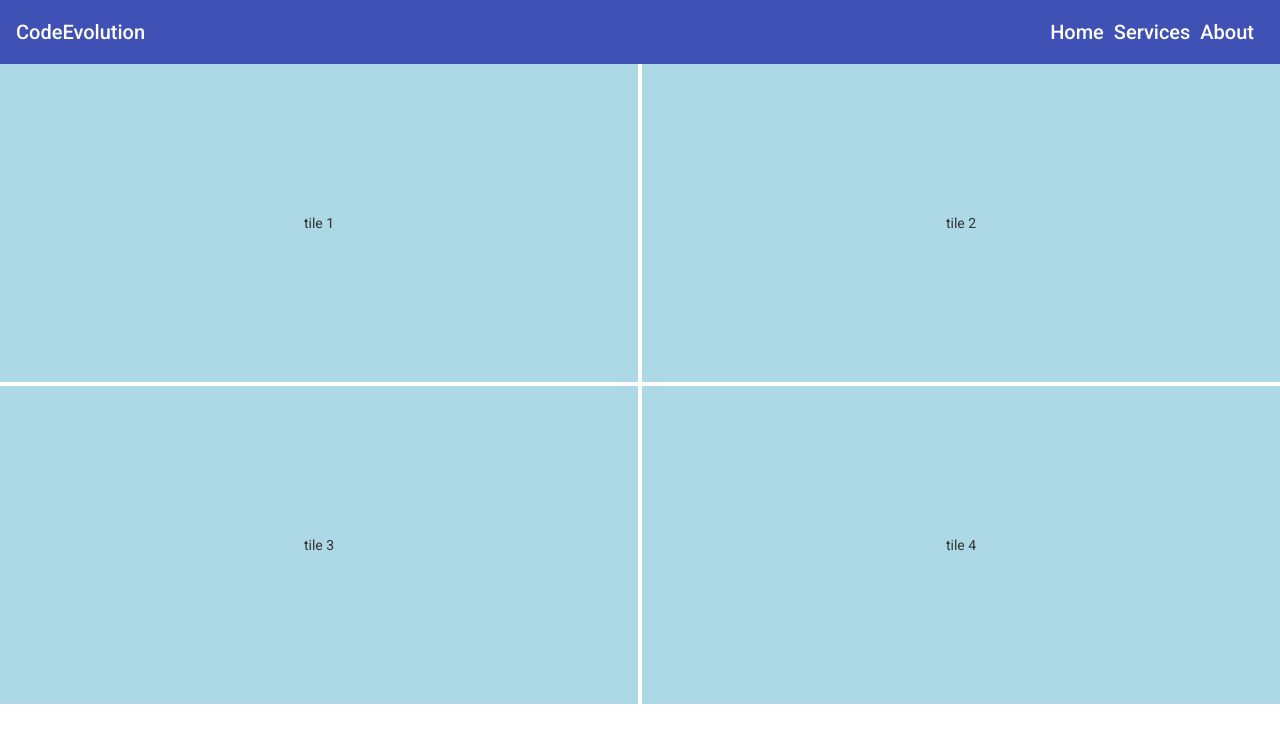
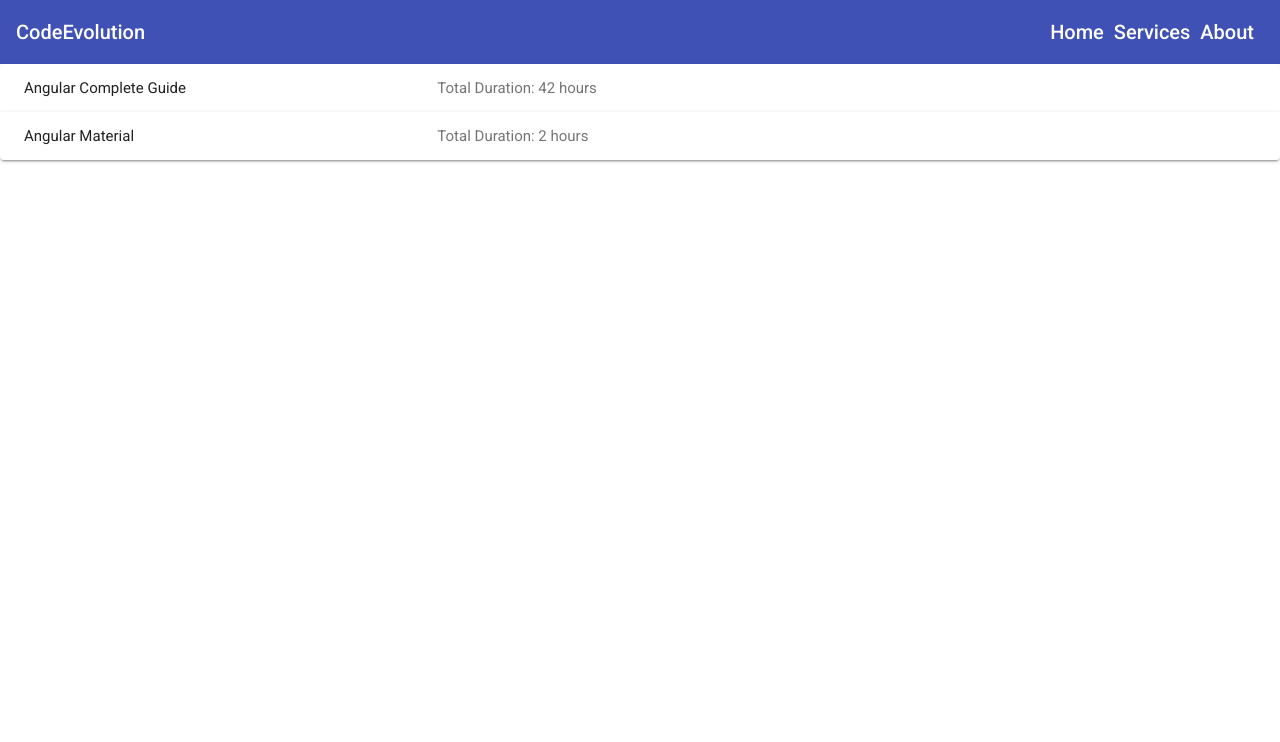
Before and after one commit to shivrajpro/angular-practice, an Angular app: page / in a window 1280 px wide. Shown: the top 742 px of the page. Built offline with nearby package versions, Linux system fonts and the light colour scheme.

Commit message:
expansion panel

```diff
--- a/src/app/app.component.html
+++ b/src/app/app.component.html
@@ -210,3 +210,29 @@
     <mat-grid-tile>tile 4</mat-grid-tile>
   </mat-grid-list>
 </div>
+
+<!-- expansion panel -->
+<div *ngIf="showElements.expansion">
+  <mat-accordion multi="true" hideToggle>
+    <mat-expansion-panel>
+      <mat-expansion-panel-header>
+        <mat-panel-title>Angular Complete Guide</mat-panel-title>
+        <mat-panel-description>Total Duration: 42 hours</mat-panel-description>
+      </mat-expansion-panel-header>
+      <p>this is the panel content. add course details</p>
+      <mat-action-row>
+        <button mat-button>Enroll</button>
+      </mat-action-row>
+    </mat-expansion-panel>
+    <mat-expansion-panel>
+      <mat-expansion-panel-header>
+        <mat-panel-title>Angular Material</mat-panel-title>
+        <mat-panel-description>Total Duration: 2 hours</mat-panel-description>
+      </mat-expansion-panel-header>
+      <p>this is the panel content. add course details</p>
+      <mat-action-row>
+        <button mat-button>Enroll</button>
+      </mat-action-row>
+    </mat-expansion-panel>
+  </mat-accordion>
+</div>
--- a/src/app/app.component.ts
+++ b/src/app/app.component.ts
@@ -20,7 +20,8 @@ export class AppComponent implements OnInit{
     "toolbar":true,
     "sidenav":false,
     "menu":false,
-    "gridList":true
+    "gridList":false,
+    "expansion":true
   }
 
   constructor(){}
--- a/src/app/material/material.module.ts
+++ b/src/app/material/material.module.ts
@@ -8,6 +8,7 @@ import { MatToolbarModule } from "@angular/material/toolbar";
 import { MatSidenavModule } from "@angular/material/sidenav";
 import { MatMenuModule } from "@angular/material/menu";
 import { MatGridListModule } from "@angular/material/grid-list";
+import { MatExpansionModule } from "@angular/material/expansion";
 
 const MaterialComponents = [
   MatButtonModule,
@@ -18,7 +19,8 @@ const MaterialComponents = [
   MatToolbarModule,
   MatSidenavModule,
   MatMenuModule,
-  MatGridListModule
+  MatGridListModule,
+  MatExpansionModule
 ]
 @NgModule({
   imports: [
```
